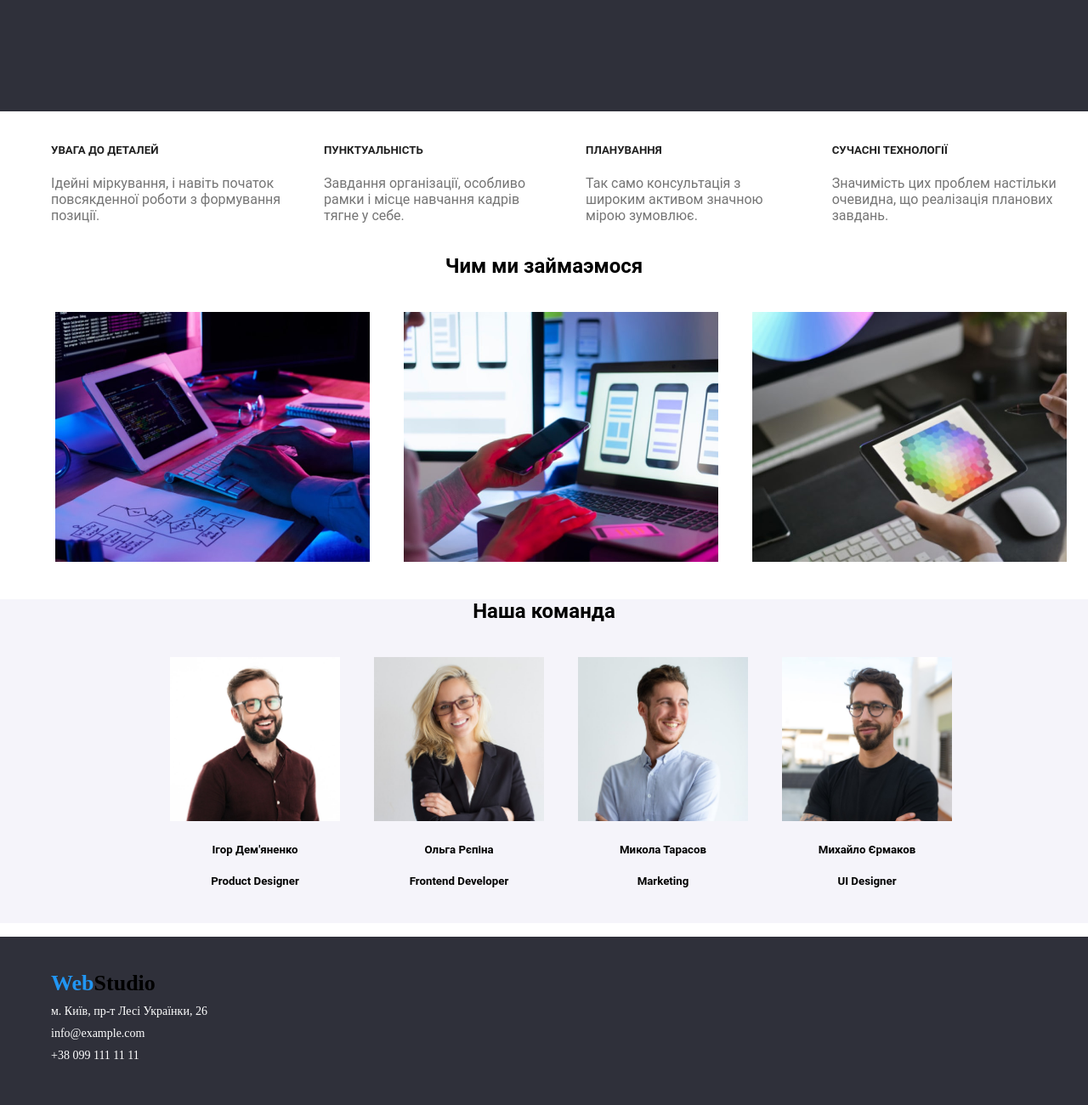
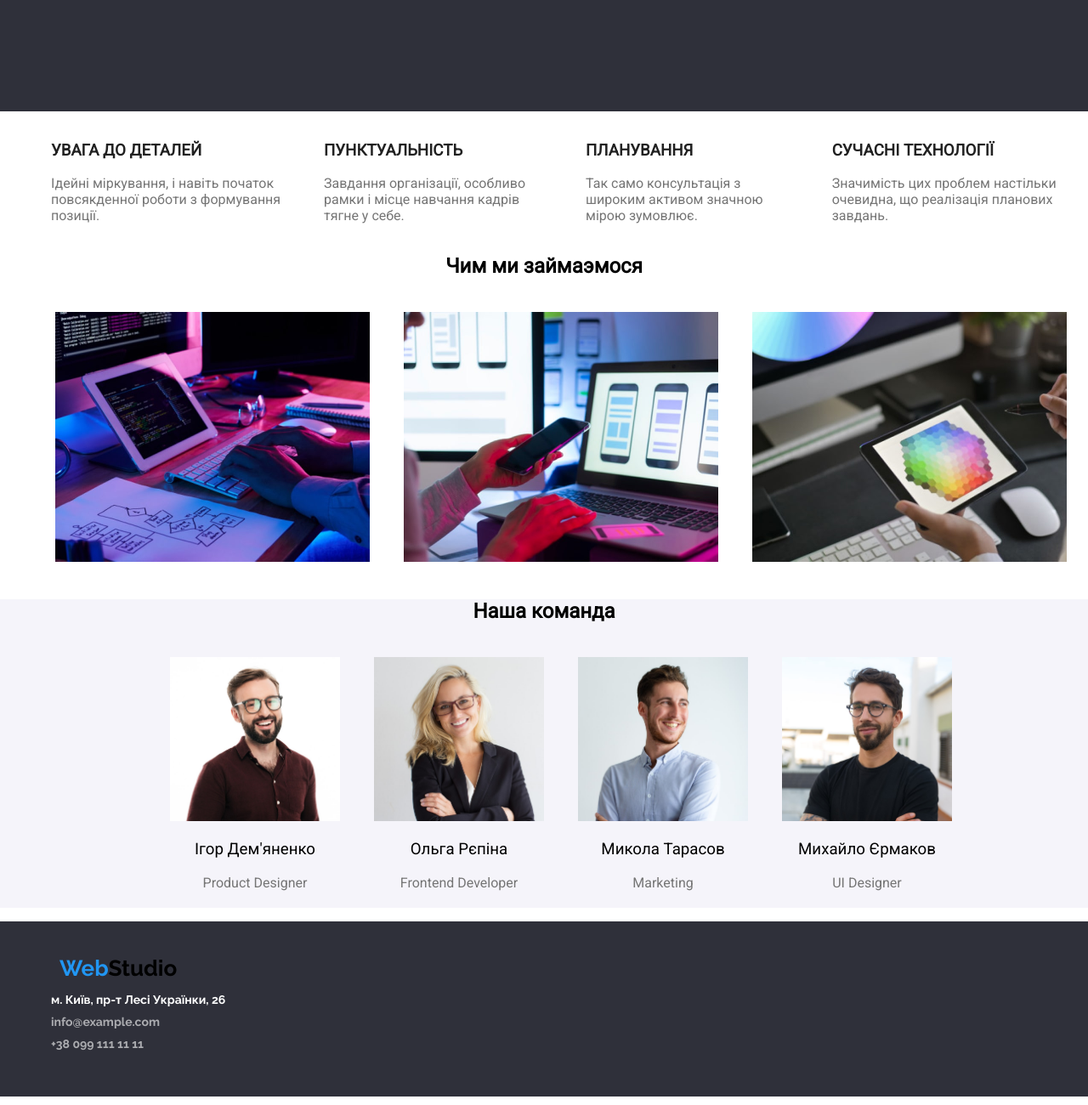
Before and after one commit to scarecrow148/hw1, a plain HTML site: page index.html in a window 1280 px wide. Shown: the part 513-1813 px from the top of the page at 85% size. Drawn offline with Linux system fonts and the light colour scheme.

Commit message:
Fixed bugs

```diff
--- a/css/style.css
+++ b/css/style.css
@@ -1,15 +1,14 @@
 body {
     margin: 0;
     padding: 0;
-
-    font-family: 'Roboto';
-    font-style: normal;
+    font-family: 'Roboto', sans-serif;
 }
 header {
     display: flex;
     justify-content: space-around;
     align-items: center;
 }
+
 .menu {
     display: flex;
     align-items: center;
@@ -27,7 +26,10 @@ header {
     font-size: 14px;
 }
 
+
+
 .nav-link {
+    margin: 0 10px;
     text-decoration: none;
     color: black;
 }
@@ -36,6 +38,9 @@ header {
     color: #2196F3;
 }
 
+.logo {
+    font-family: 'Raleway', sans-serif;
+}
 .logo span {
     color: #2196F3;
 }
@@ -76,46 +81,43 @@ header {
 }
 
 
-.details {
+.details ul {
     display: flex;
     justify-content: space-around;
     list-style: none;
+
 }
 
-.details li {
+.details ul li {
     margin: 0 20px;
 }
 
-.details li h5 {
+.details ul li h3 {
     color: #212121;
+    font-weight: 700;
 }
 
-.details li p {
+.details ul li p {
     color: #757575;
+    font-weight: 400;
 }
 
-.responsibilities h2 {
+.tech-images h2 {
     text-align: center;
 }
 
-.tech-images {
+.tech-images ul {
     display: flex;
     justify-content: center;
     list-style: none;
 }
 
-.tech-images li img {
-    width: 370px;
+.tech-images ul li img {
     margin: 20px;
-}
-
-.tech-images li img {
-    width: 370px;
 }
 
 .team {
     text-align: center;
-
     background: #F5F4FA;
 }
 
@@ -130,8 +132,19 @@ header {
     margin: 20px;
 }
 
-.team ul li img{
+.team ul li h3 {
+    font-weight: 500;
+}
+
+.team ul li label {
+    color: #757575;
+    font-weight: 400;
+}
+
+.team ul li label{
     width: 200px;
+    color: #757575;
+    font-size: 400;
 }
 
 footer {
@@ -143,9 +156,24 @@ footer {
     font-size: 26px;
 }
 
-footer div {
+footer ul {
     font-weight: 400;
     font-size: 14px;
+    list-style: none;
     color: white;
+    padding: 0;
+}
+
+footer ul li {
     margin: 10px 0;
+    font-size: 14px;
 }
+
+footer ul li address {
+    font-style: normal;
+}
+
+footer ul li a {
+    text-decoration: none;
+    color: rgba(255,255,255,0.6);
+}
--- a/index.html
+++ b/index.html
@@ -4,7 +4,13 @@
     <meta charset="UTF-8">
     <meta http-equiv="X-UA-Compatible" content="IE=edge">
     <meta name="viewport" content="width=device-width, initial-scale=1.0">
+
+    <link rel="preconnect" href="https://fonts.googleapis.com">
+    <link rel="preconnect" href="https://fonts.gstatic.com" crossorigin>
+    <link href="https://fonts.googleapis.com/css2?family=Raleway:wght@700&family=Roboto&display=swap" rel="stylesheet">
+
     <link rel="stylesheet" href="css/style.css">
+
     <title>Document</title>
 </head>
 <body>
@@ -36,57 +42,60 @@
             </div>
         </section>
 
-        <section class="responsibilities">
-            <ul class="details">
+        <section class="details">
+            <ul>
                 <li>
-                    <h5>УВАГА ДО ДЕТАЛЕЙ</h5>
+                    <h3>УВАГА ДО ДЕТАЛЕЙ</h3>
                     <p>Ідейні міркування, і навіть початок повсякденної роботи з формування позиції.</p>
                 </li>
                 <li>
-                    <h5>ПУНКТУАЛЬНІСТЬ</h5>
+                    <h3>ПУНКТУАЛЬНІСТЬ</h3>
                     <p>Завдання організації, особливо рамки і місце навчання кадрів тягне у себе.</p>
                 </li>
                 <li>
-                    <h5>ПЛАНУВАННЯ</h5>
+                    <h3>ПЛАНУВАННЯ</h3>
                     <p>Так само консультація з широким активом значною мірою зумовлює.</p>
                 </li>
                 <li>
-                    <h5>СУЧАСНІ ТЕХНОЛОГІЇ</h5>
+                    <h3>СУЧАСНІ ТЕХНОЛОГІЇ</h3>
                     <p>Значимість цих проблем настільки очевидна, що реалізація планових завдань.</p>
                 </li>
             </ul>
+        </section>
 
+        <section class="tech-images">
             <h2>Чим ми займаэмося</h2>
+            <ul>
+                <li><img src="images/1.jpg" width="370" alt="work"></li>
+                <li><img src="images/2.jpg" width="370" alt="work"></li>
+                <li><img src="images/3.jpg" width="370" alt="work"></li>
+            </ul>
+        </section>
 
-            <ul class="tech-images">
-                <li><img src="images/1.jpg" alt="work"></li>
-                <li><img src="images/2.jpg" alt="work"></li>
-                <li><img src="images/3.jpg" alt="work"></li>
-            </ul>
         </section>
 
         <section class="team">
             <h2>Наша команда</h2>
             <ul>
                 <li>
-                    <img src="images/person1.jpg" alt="person">
-                    <h5>Ігор Дем'яненко</h5>
-                    <h5>Product Designer</h5>
+                    <img src="images/person1.jpg" width="200" alt="фото">
+                    <h3>Ігор Дем'яненко</h3>
+                    <label>Product Designer</label>
                 </li>
                 <li>
-                    <img src="images/person2.jpg" alt="person">
-                    <h5>Ольга Рєпіна</h5>
-                    <h5>Frontend Developer</h5>
+                    <img src="images/person2.jpg" width="200" alt="фото">
+                    <h3>Ольга Рєпіна</h3>
+                    <label>Frontend Developer</label>
                 </li>
                 <li>
-                    <img src="images/person3.jpg" alt="person">
-                    <h5>Микола Тарасов</h5>
-                    <h5>Marketing</h5>
+                    <img src="images/person3.jpg" width="200" alt="фото">
+                    <h3>Микола Тарасов</h3>
+                    <label>Marketing</label>
                 </li>
                 <li>
-                    <img src="images/person4.jpg" alt="person">
-                    <h5>Михайло Єрмаков</h5>
-                    <h5>UI Designer</h5>
+                    <img src="images/person4.jpg" width="200" alt="фото">
+                    <h3>Михайло Єрмаков</h3>
+                    <label>UI Designer</label>
                 </li>
             </ul>
         </section>
@@ -96,9 +105,18 @@
         <a href="#" class="nav-link logo">
             <span>Web</span>Studio
         </a>
-        <div>м. Київ, пр-т Лесі Українки, 26</div>
-        <div>info@example.com</div>
-        <div>+38 099 111 11 11</div>
+
+        <ul>
+            <li>
+                <address>м. Київ, пр-т Лесі Українки, 26</address>
+            </li>
+            <li>
+                <a href="mailto:info@example.com">info@example.com</a>
+            </li>
+            <li>
+                <a href="tel:+380991111111"> +38 099 111 11 11</a>
+            </li>
+        </ul>
 
     </footer>
 </body>
```
